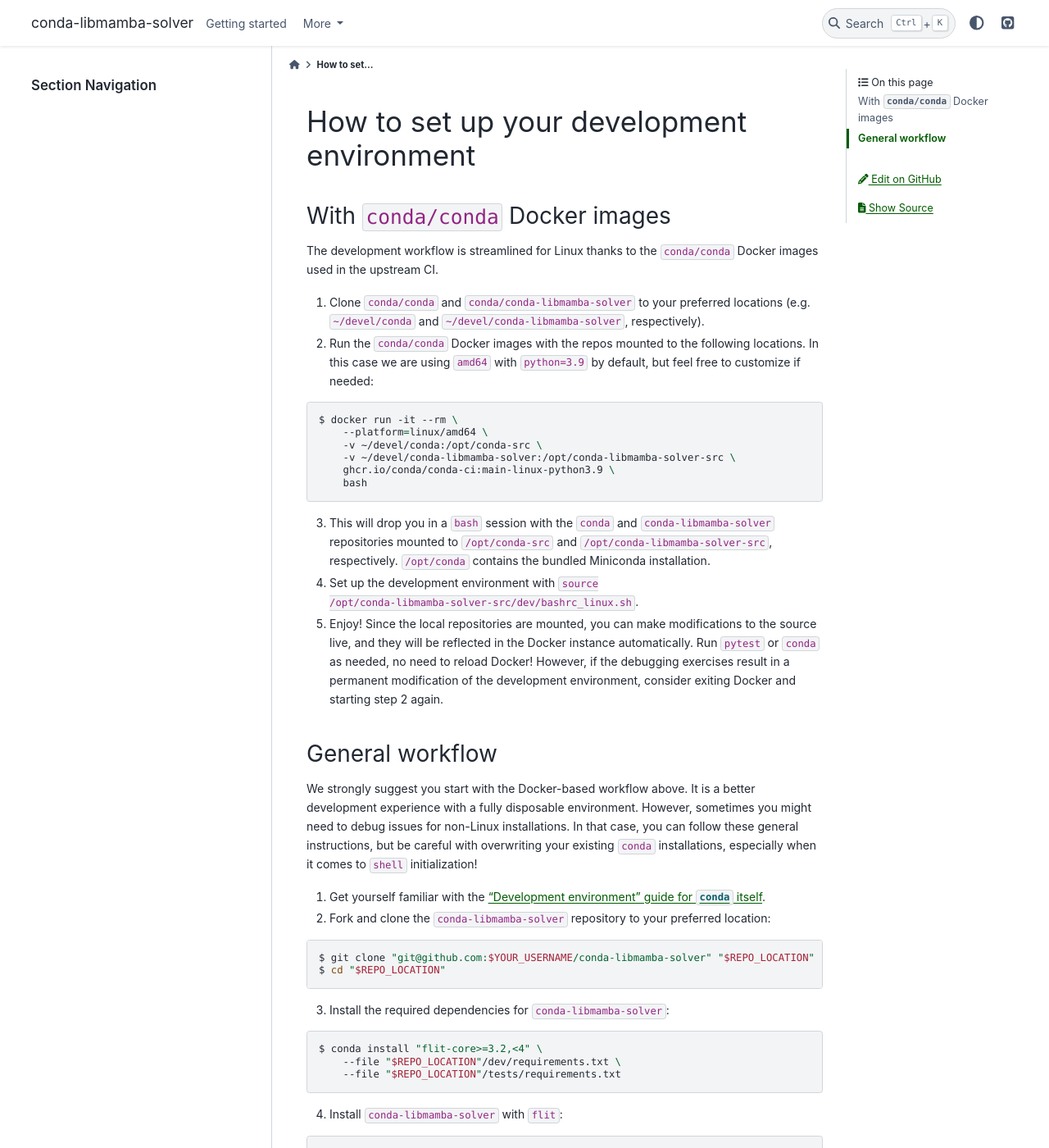
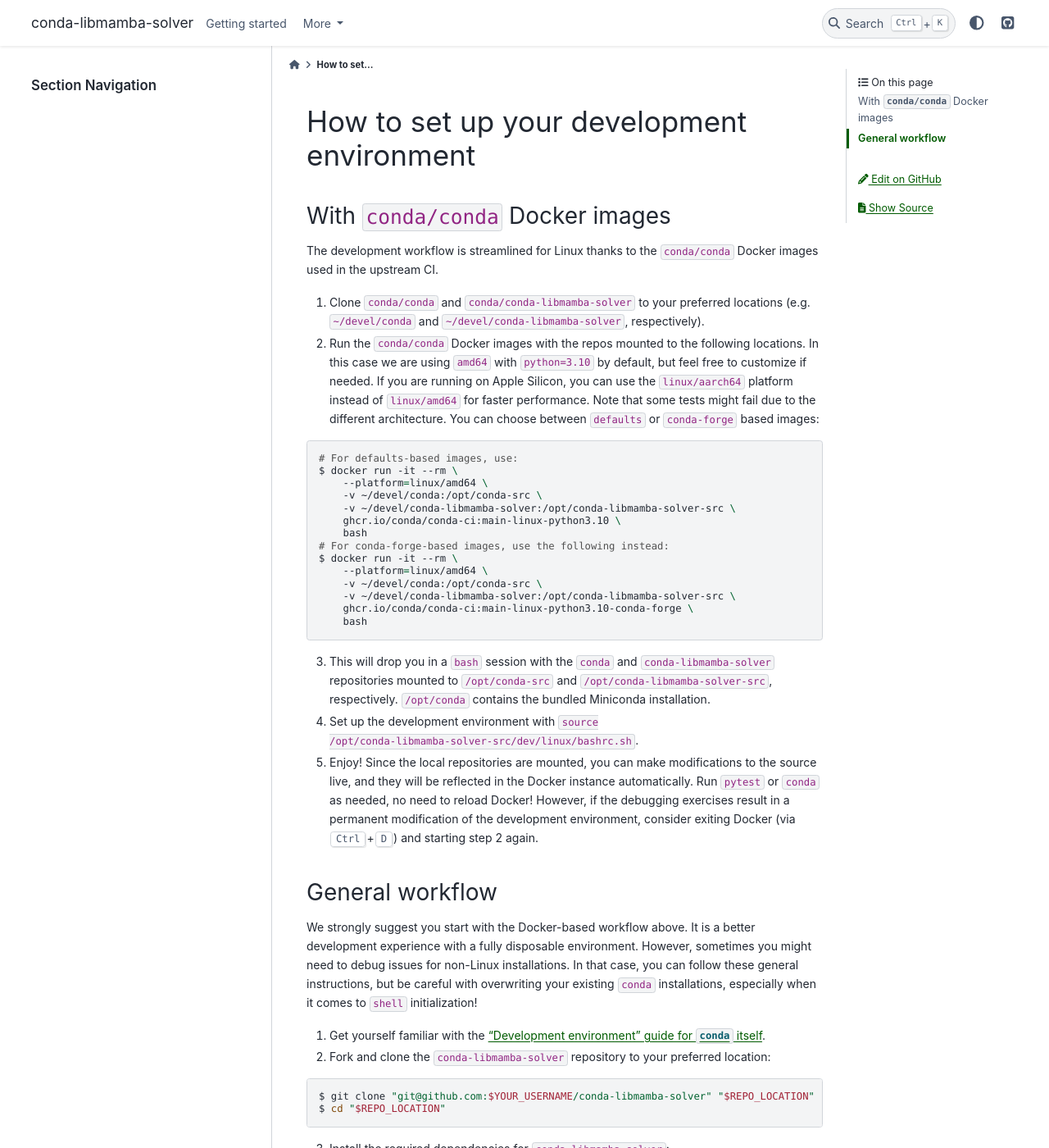
Before and after one commit to conda/conda-libmamba-solver, a Sphinx documentation site: the page built from docs/dev/setup.md, in a window 1280 px wide and 1400 px high. Shown: the whole window at 82% size. Built offline with Sphinx 7.4.7 and the PyData theme 0.15.4, drawn with Linux system fonts in a browser that asks for light colours; some of the changed text lies outside the part shown.

Commit message:
update docs

````diff
--- a/docs/dev/setup.md
+++ b/docs/dev/setup.md
@@ -7,14 +7,22 @@
 1. Clone `conda/conda` and `conda/conda-libmamba-solver` to your preferred locations
    (e.g. `~/devel/conda` and `~/devel/conda-libmamba-solver`, respectively).
 2. Run the `conda/conda` Docker images with the repos mounted to the following locations.
-   In this case we are using `amd64` with `python=3.9` by default, but feel free to customize if needed:
+   In this case we are using `amd64` with `python=3.10` by default, but feel free to customize if needed. If you are running on Apple Silicon, you can use the `linux/aarch64` platform instead of `linux/amd64` for faster performance. Note that some tests might fail due to the different architecture. You can choose between `defaults` or `conda-forge` based images:
 
 ```bash
+# For defaults-based images, use:
 $ docker run -it --rm \
     --platform=linux/amd64 \
     -v ~/devel/conda:/opt/conda-src \
     -v ~/devel/conda-libmamba-solver:/opt/conda-libmamba-solver-src \
-    ghcr.io/conda/conda-ci:main-linux-python3.9 \
+    ghcr.io/conda/conda-ci:main-linux-python3.10 \
+    bash
+# For conda-forge-based images, use the following instead:
+$ docker run -it --rm \
+    --platform=linux/amd64 \
+    -v ~/devel/conda:/opt/conda-src \
+    -v ~/devel/conda-libmamba-solver:/opt/conda-libmamba-solver-src \
+    ghcr.io/conda/conda-ci:main-linux-python3.10-conda-forge \
     bash
 ```
 
@@ -22,13 +30,13 @@
    mounted to `/opt/conda-src` and `/opt/conda-libmamba-solver-src`, respectively.
    `/opt/conda` contains the bundled Miniconda installation.
 
-4. Set up the development environment with `source /opt/conda-libmamba-solver-src/dev/bashrc_linux.sh`.
+4. Set up the development environment with `source /opt/conda-libmamba-solver-src/dev/linux/bashrc.sh`.
 
 5. Enjoy! Since the local repositories are mounted, you can make modifications to the source live,
    and they will be reflected in the Docker instance automatically.
    Run `pytest` or `conda` as needed, no need to reload Docker!
    However, if the debugging exercises result in a permanent modification of the development environment,
-   consider exiting Docker and starting step 2 again.
+   consider exiting Docker (via <kbd>Ctrl</kbd>+<kbd>D</kbd>) and starting step 2 again.
 
 
 ## General workflow
@@ -52,16 +60,16 @@
 3. Install the required dependencies for `conda-libmamba-solver`:
 
 ```bash
-$ conda install "flit-core>=3.2,<4" \
+$ conda install \
     --file "$REPO_LOCATION"/dev/requirements.txt \
     --file "$REPO_LOCATION"/tests/requirements.txt
 ```
 
-4. Install `conda-libmamba-solver` with `flit`:
+4. Install `conda-libmamba-solver` with `pip`:
 
 ```bash
 $ cd $REPO_LOCATION
-$ FLIT_ROOT_INSTALL=1 python -m flit install --symlink --deps=none
+$ python -m pip install --no-deps
 ```
 
 <!-- LINKS -->
````
